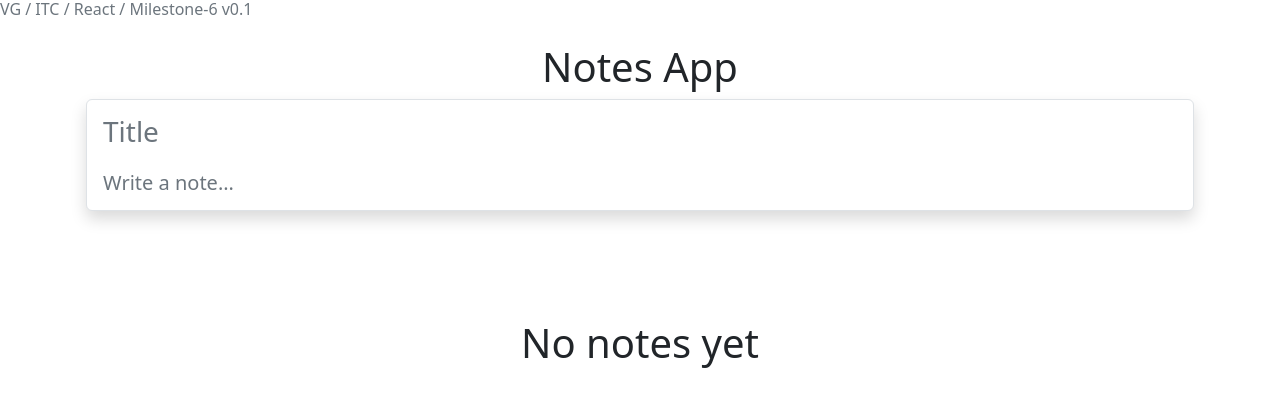
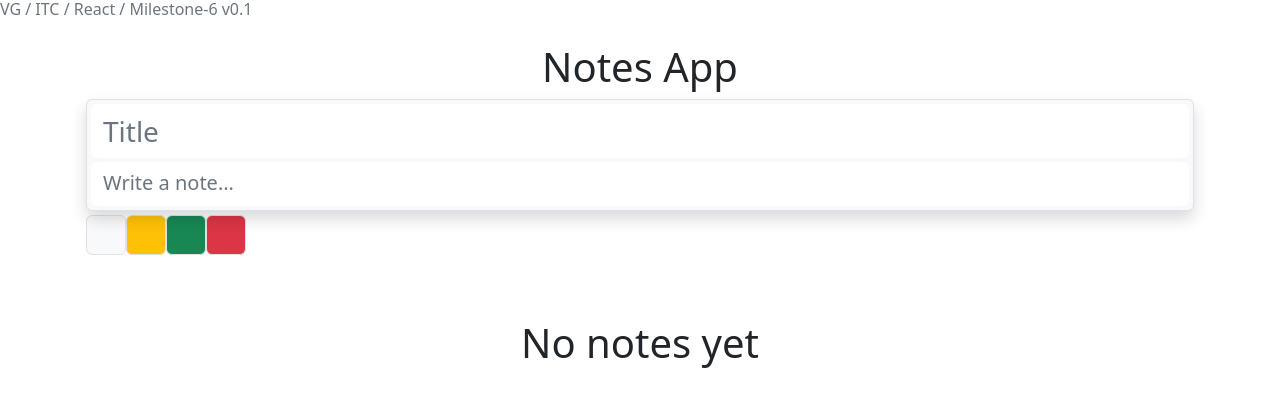
Before and after one commit to mark-itc/react---notes-app-vadim-gringauz, a React (Create React App) app: page / in a window 1280 px wide. Shown: the top 406 px of the page. Built offline with nearby package versions, Linux system fonts and the light colour scheme.

Commit message:
Milestone 6 0.3
+ ADD: color picker
+ FIX: show line break

```diff
--- a/src/App.jsx
+++ b/src/App.jsx
@@ -9,6 +9,7 @@ function App () {
   const [notes, setNotes] = useState([])
   const defaultText = ''
   const defaultTitle = ''
+  const defaultColor = 'light'
   const [formKey, setFormKey] = useState(0)
 
   const handleAddNote = (newNote) => {
@@ -37,7 +38,8 @@ function App () {
     date: new Date('1/1/2020'),
     lastEditDate: null,
     title: 'empty title',
-    text: 'empty text'
+    text: 'empty text',
+    color: 'light'
   })
   const [noteIndexToEdit, setNoteIndexToEdit] = useState()
 
@@ -60,6 +62,7 @@ function App () {
           key={formKey}
           defaultText={defaultText}
           defaultTitle={defaultTitle}
+          defaultColor={defaultColor}
           handleAddNote={handleAddNote}
           type={'new'}
         />
--- a/src/components/AddButton.jsx
+++ b/src/components/AddButton.jsx
@@ -2,10 +2,10 @@ import React from 'react'
 import 'bootstrap/dist/css/bootstrap.min.css'
 
 export default function AddButton (props) {
-  const { handleAddNote, text, title } = props
+  const { handleAddNote, text, title, color } = props
 
   const handleClick = () => {
-    const newNote = { title: title, text: text }
+    const newNote = { title: title, text: text, color: color }
     handleAddNote(newNote)
   }
 
--- /dev/null
+++ b/src/components/ColorPicker.jsx
@@ -0,0 +1,30 @@
+import React from 'react'
+
+function ColorPicker ({ setColor }) {
+  const size = '40px'
+  return (
+    <div className='d-flex'>
+      <button
+        className='btn btn-light border rounded'
+        style={{ width: size, height: size }}
+        onClick={() => setColor('light')}
+      ></button>
+      <button
+        className='btn btn-warning border rounded'
+        style={{ width: size, height: size }}
+        onClick={() => setColor('warning')}
+      ></button>
+      <button
+        className='btn btn-success border rounded'
+        style={{ width: size, height: size }}
+        onClick={() => setColor('success')}
+      ></button>
+      <div
+        className='btn btn-danger border rounded'
+        style={{ width: size, height: size }}
+        onClick={() => setColor('danger')}
+      ></div>
+    </div>
+  )
+}
+export default ColorPicker
--- a/src/components/Form.jsx
+++ b/src/components/Form.jsx
@@ -4,19 +4,22 @@ import AddButton from './AddButton'
 import SaveEditButton from './SaveEditButton'
 import TextInput from './TextInput'
 import TitleInput from './TitleInput'
+import ColorPicker from './ColorPicker'
 
 function Form (props) {
   const {
     defaultText,
     defaultTitle,
+    defaultColor,
     handleAddNote,
     handleEditNote,
     onHide,
     type
   } = props
-  // const newNote = { text: 'txt' }
+
   const [text, setText] = useState(defaultText)
   const [title, setTitle] = useState(defaultTitle)
+  const [color, setColor] = useState(defaultColor)
   const [isEditText, setIsEditText] = useState(false)
 
   const handleTextChange = newValue => setText(newValue)
@@ -29,7 +32,7 @@ function Form (props) {
 
   return (
     <>
-      <div className='border shadow rounded p-1 w-100 sticky-top bg-white'>
+      <div className={`border shadow rounded p-1 w-100 sticky-top bg-${color}`}>
         <TitleInput title={title} handleTitleChange={handleTitleChange} />
         <TextInput
           text={text}
@@ -38,13 +41,18 @@ function Form (props) {
           handleTextChange={handleTextChange}
         />
       </div>
-      <div className='d-flex w-100 justify-content-end mt-1' style={{height: '50px'}}>
+      <div
+        className='d-flex w-100 justify-content-between mt-1'
+        style={{ height: '50px' }}
+      >
+        <ColorPicker setColor={setColor} />
         {type === 'new' ? (
           isEditText && (
             <AddButton
               handleAddNote={handleAddNote}
               text={text}
               title={title}
+              color={color}
             />
           )
         ) : (
@@ -52,6 +60,7 @@ function Form (props) {
             handleEditNote={handleEditNote}
             newText={text}
             newTitle={title}
+            newColor={color}
             onHide={onHide}
           />
         )}
--- a/src/components/Note.jsx
+++ b/src/components/Note.jsx
@@ -5,7 +5,7 @@ import ConfirmDeleteModal from './ConfirmDeleteModal'
 
 function Note (props) {
   const { note, index, handleRemoveNote, handleShowModal } = props
-  const { date, text, title, lastEditDate } = note
+  const { date, text, title, lastEditDate, color } = note
 
   const [showConfirmModal, setShowConfirmModal] = useState(false)
   const handleCloseConfirmModal = () => {
@@ -19,14 +19,16 @@ function Note (props) {
     <div className='position-relative'>
       <div
         style={{ zIndex: '1' }}
-        className='border shadow rounded p-2'
+        className={`border shadow rounded p-2 bg-${color}`}
         onClick={() => handleShowModal(note, index)}
       >
         <div className='row'>
           <h3 style={{ overflowWrap: 'break-word' }}>{title}</h3>
         </div>
         <div className='row'>
-          <p style={{ overflowWrap: 'break-word' }}>{text}</p>
+          <p style={{ overflowWrap: 'break-word', whiteSpace: 'pre-wrap' }}>
+            {text}
+          </p>
         </div>
         <div className='row justify-content-between'>
           <h6>
@@ -34,10 +36,10 @@ function Note (props) {
           </h6>
           {lastEditDate && (
             <h6>
-              last edit: {lastEditDate.toDateString()}, {lastEditDate.toTimeString().split(' ')[0]}
+              last edit: {lastEditDate.toDateString()},{' '}
+              {lastEditDate.toTimeString().split(' ')[0]}
             </h6>
-          )
-          }
+          )}
         </div>
       </div>
       <DeleteButton handleShowConfirmModal={handleShowConfirmModal} />
--- a/src/components/SaveEditButton.jsx
+++ b/src/components/SaveEditButton.jsx
@@ -2,10 +2,10 @@ import React from 'react'
 import Button from 'react-bootstrap/Button'
 
 export default function SaveEditButton (props) {
-  const { handleEditNote, newText, newTitle, onHide } = props
+  const { handleEditNote, newText, newTitle, newColor, onHide } = props
 
   const handleClick = () => {
-    const newNote = { title: newTitle, text: newText }
+    const newNote = { title: newTitle, text: newText, color: newColor }
     handleEditNote(newNote)
     onHide()
   }
--- a/src/components/TextInput.jsx
+++ b/src/components/TextInput.jsx
@@ -7,6 +7,7 @@ function TextInput ({ text, handleOnFocus, handleOnBlur, handleTextChange }) {
   const autoResize = e => {
     setHeight('auto')
     setHeight(e.target.scrollHeight - 16 + 'px')
+    console.log('rsize1');
   }
 
   const handleKeyDown = (e) => {
```
